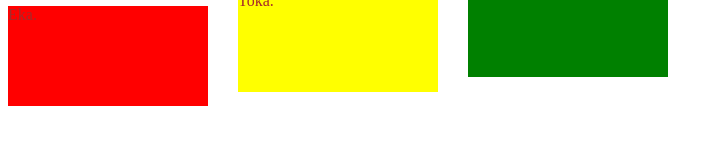
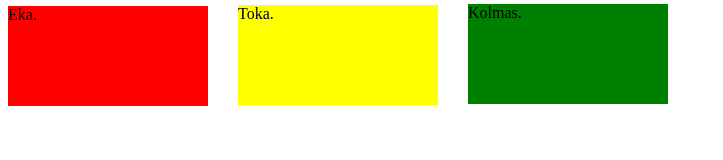
Before and after one commit to githuger1e9/tkt-lapio-website, a plain HTML site: page index_3.html in a window 1280 px wide. Shown: the whole page, without its empty margins (0-723 px from the left). Drawn offline with Linux system fonts and the light colour scheme.

Commit message:
Asettelun muutoksia containereihin

```diff
--- a/style.css
+++ b/style.css
@@ -4,7 +4,7 @@
 
 .lila { color: blueviolet }
 
-p { color: brown }
+p { color: black }
 
 .container {
   /* width: 800px;
@@ -27,7 +27,7 @@ p { color: brown }
   background-color: yellow;
   margin-left: 0px;
   position: relative;
-  top: -48.5px;
+  top: -35px;
   left: 230px
 }
 
@@ -37,7 +37,7 @@ p { color: brown }
   background-color: green;
   margin-left: 0px;
   position: relative;
-  top: -48.5px;
+  top: -35px;
   left: 230px;
 
 }
```
